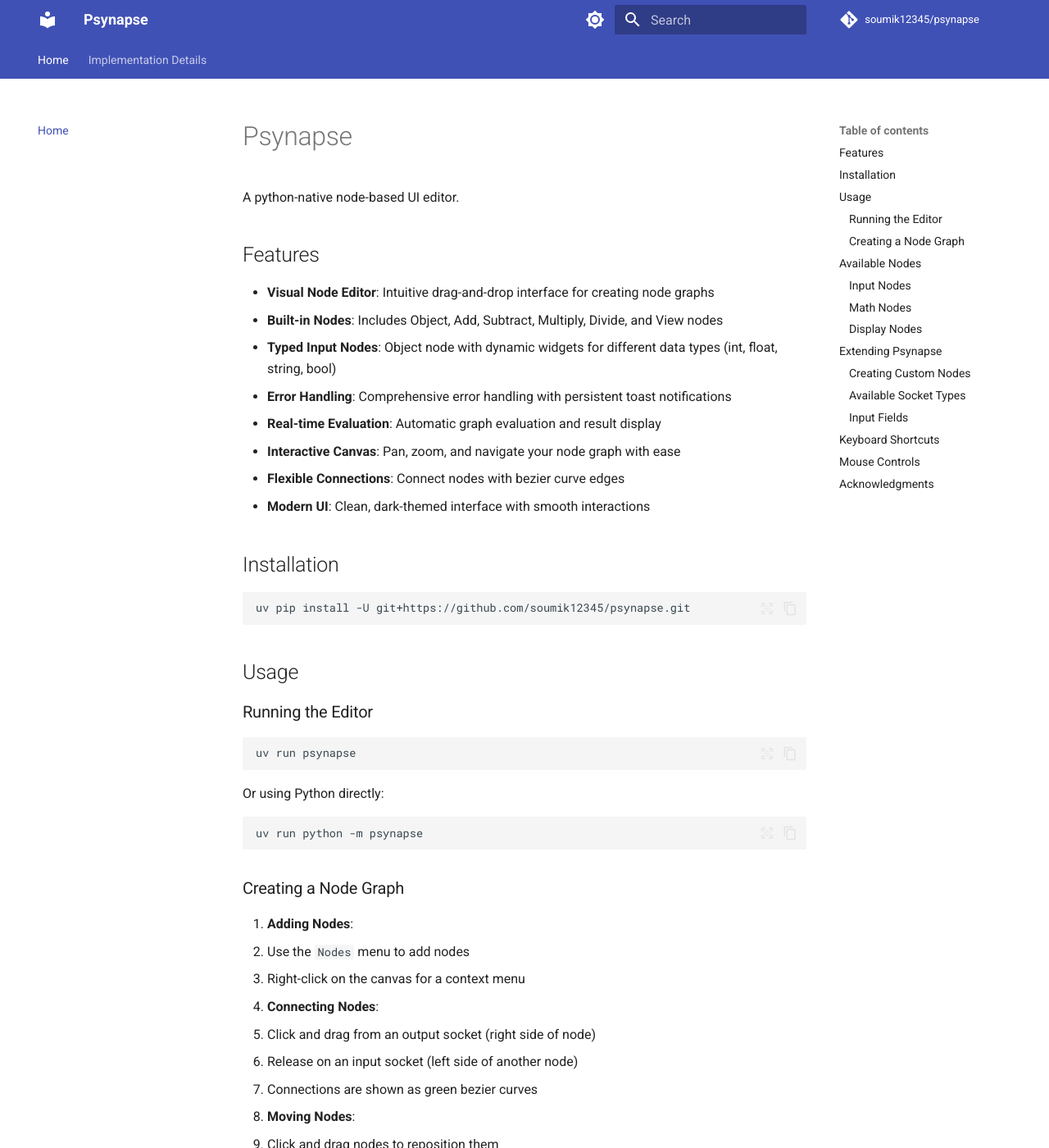
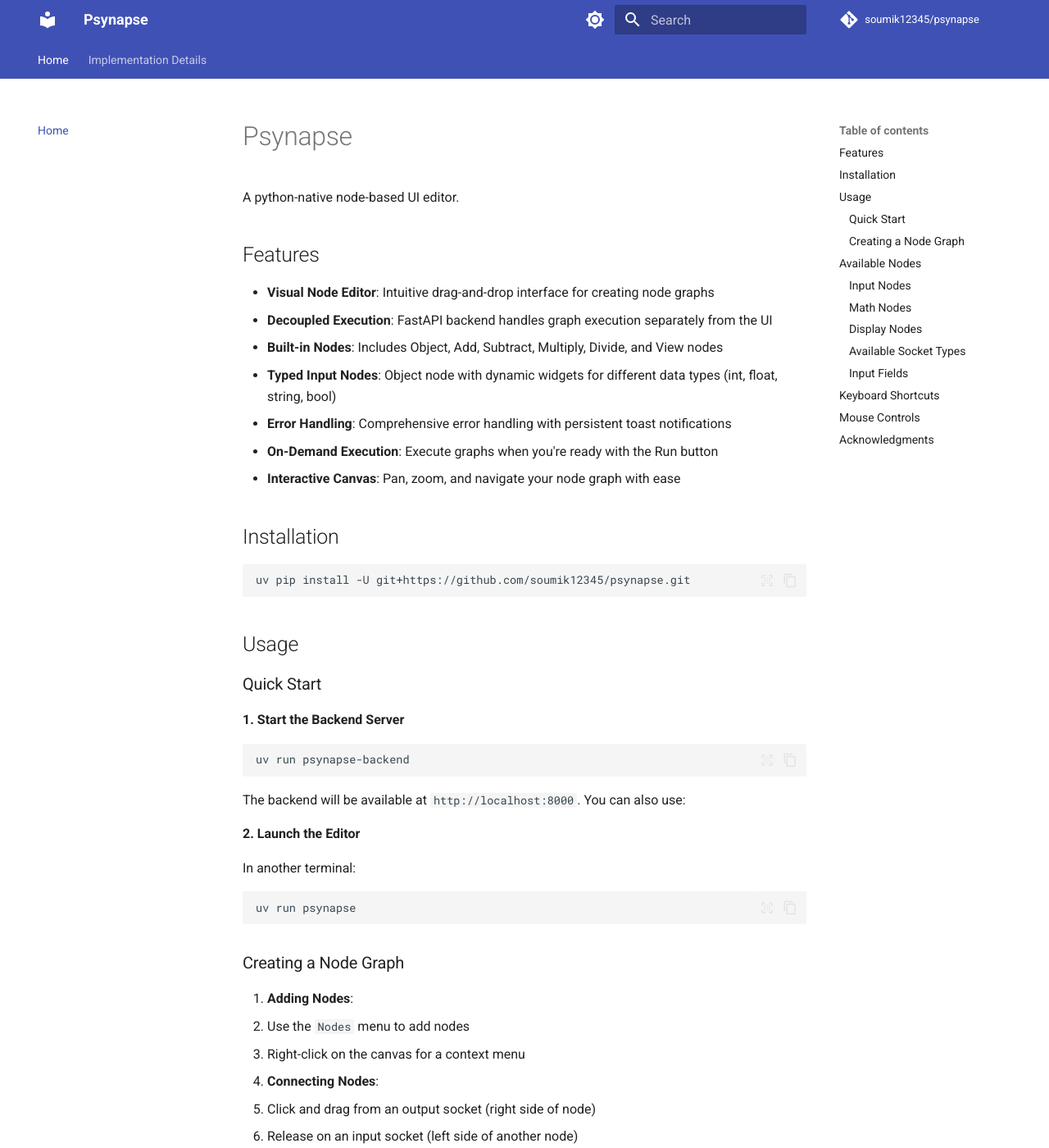
Before and after one commit to soumik12345/psynapse, an MkDocs documentation site: the page built from docs/index.md, in a window 1280 px wide and 1400 px high. Shown: the whole window at 82% size. Built offline with MkDocs 1.6.1 and Material for MkDocs 9.7.7, drawn with Linux system fonts in a browser that asks for light colours; comment, search, counter and statistics services are not loaded; some of the changed text lies outside the part shown.

Commit message:
update: docs

````diff
--- a/docs/index.md
+++ b/docs/index.md
@@ -5,13 +5,12 @@
 ## Features
 
 - **Visual Node Editor**: Intuitive drag-and-drop interface for creating node graphs
+- **Decoupled Execution**: FastAPI backend handles graph execution separately from the UI
 - **Built-in Nodes**: Includes Object, Add, Subtract, Multiply, Divide, and View nodes
 - **Typed Input Nodes**: Object node with dynamic widgets for different data types (int, float, string, bool)
 - **Error Handling**: Comprehensive error handling with persistent toast notifications
-- **Real-time Evaluation**: Automatic graph evaluation and result display
+- **On-Demand Execution**: Execute graphs when you're ready with the Run button
 - **Interactive Canvas**: Pan, zoom, and navigate your node graph with ease
-- **Flexible Connections**: Connect nodes with bezier curve edges
-- **Modern UI**: Clean, dark-themed interface with smooth interactions
 
 ## Installation
 
@@ -21,16 +20,22 @@
 
 ## Usage
 
-### Running the Editor
+### Quick Start
+
+**1. Start the Backend Server**
+
+```bash
+uv run psynapse-backend
+```
+
+The backend will be available at `http://localhost:8000`. You can also use:
+
+**2. Launch the Editor**
+
+In another terminal:
 
 ```bash
 uv run psynapse
-```
-
-Or using Python directly:
-
-```bash
-uv run python -m psynapse
 ```
 
 ### Creating a Node Graph
@@ -48,16 +53,21 @@
    - Click and drag nodes to reposition them
    - Connections update automatically
 
-4. **Viewing Results**:
-   - Add a View node to display computation results
-   - Results update in real-time as you modify the graph
+4. **Executing the Graph**:
+   - Click the "▶ Run Graph" button at the top of the editor
+   - The graph will be sent to the backend for execution
+   - Results will appear in View nodes
 
-5. **Navigation**:
+5. **Viewing Results**:
+   - Add View nodes to display computation results
+   - Results update when you run the graph
+
+6. **Navigation**:
    - **Pan**: Right-click and drag
    - **Zoom**: Mouse wheel
    - **Reset Zoom**: `Ctrl+0`
 
-6. **Deleting**:
+7. **Deleting**:
    - Select nodes or connections
    - Press `Ctrl+D` (or `Cmd+D` on Mac)
 
@@ -98,38 +108,6 @@
 - **View Node**: Displays the input value in the node
   - Input type: Any (accepts any data type)
 
-## Extending Psynapse
-
-### Creating Custom Nodes
-
-Psynapse supports a type system for sockets with automatic input fields for basic types:
-
-```python
-from psynapse import Node, SocketDataType
-
-class CustomNode(Node):
-    def __init__(self):
-        super().__init__(
-            title="Custom",
-            inputs=[
-                ("Input1", SocketDataType.FLOAT),
-                ("Input2", SocketDataType.INT)
-            ],
-            outputs=[("Output", SocketDataType.FLOAT)]
-        )
-
-    def execute(self):
-        # Get input values (automatically from widgets or connections)
-        a = self.get_input_value(0)
-        b = self.get_input_value(1)
-
-        # Perform computation
-        result = a + b  # Your logic here
-
-        # Store and return result
-        self.output_sockets[0].value = result
-        return result
-```
 
 ### Available Socket Types
 
````
Also changed, not shown: README.md (+0 -2 lines).
